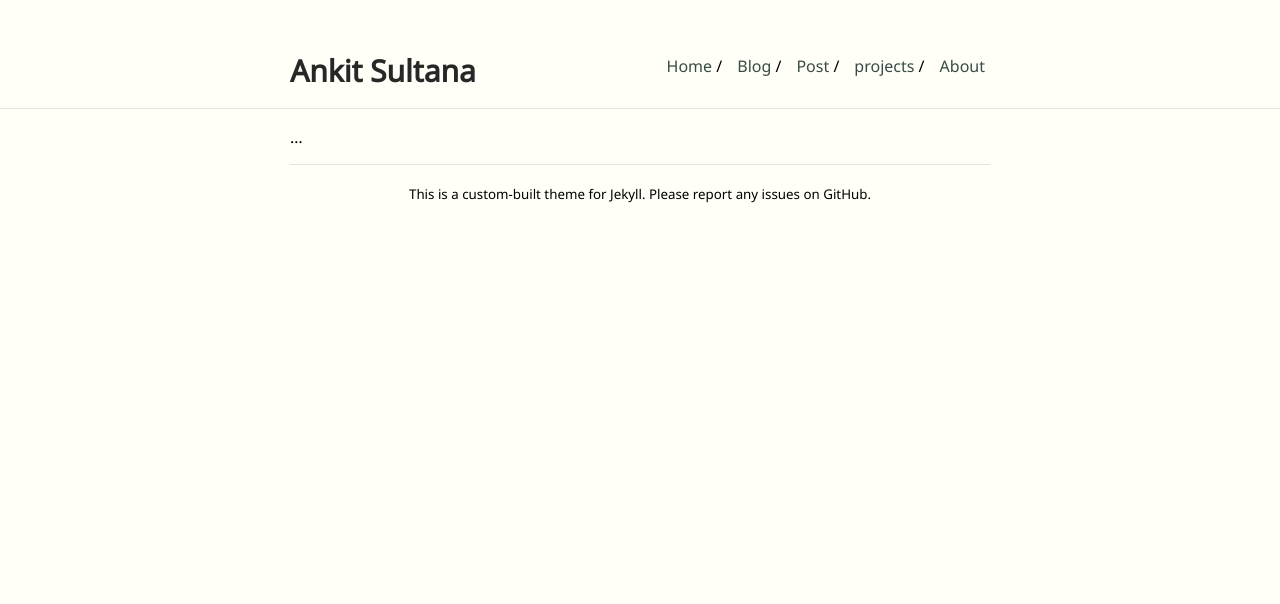
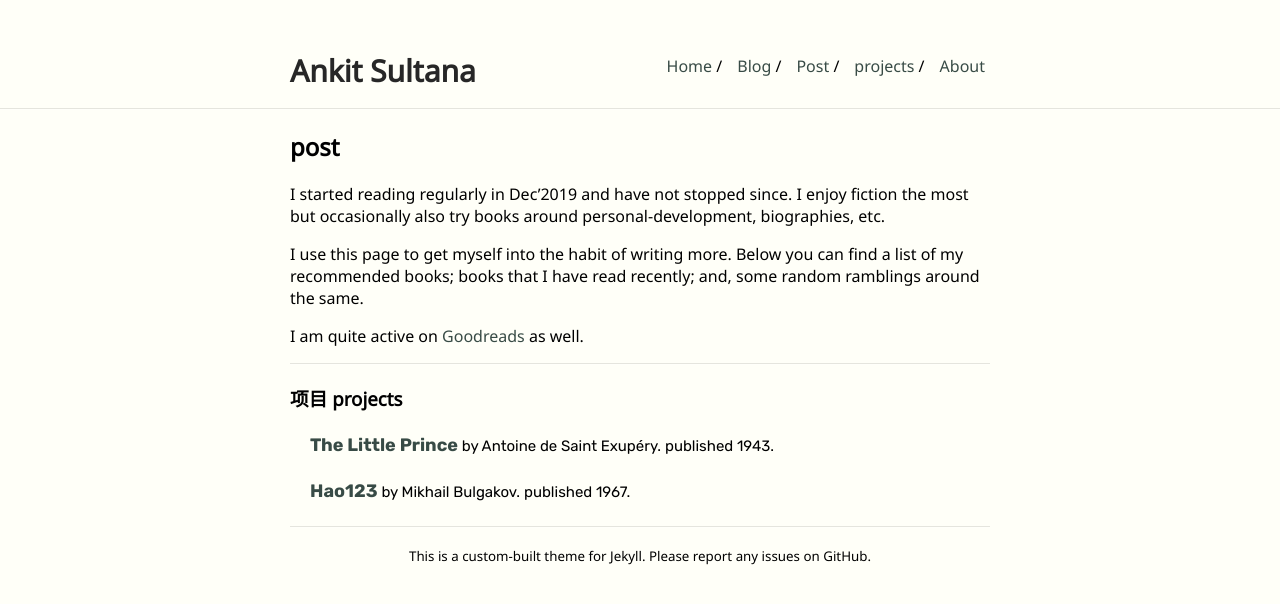
Before and after one commit to YiPianYe/ankitsultana, a Jekyll site: the page built from projects.md, in a window 1280 px wide. Shown: the top 604 px of the page. Built offline with Jekyll 4.4.1, drawn with Linux system fonts in a browser that asks for light colours; our own code applies the rules of GitHub Pages for plain Markdown files.

Commit message:
Update projects.md

```diff
--- a/projects.md
+++ b/projects.md
@@ -1 +1,36 @@
-...
+---
+layout: main
+---
+
+## post
+
+I started reading regularly in Dec'2019 and have not stopped since. I enjoy fiction the most
+but occasionally also try books around personal-development, biographies, etc.
+
+I use this page to get myself into the habit of writing more. Below you can find
+a list of my recommended books; books that I have read recently; and, some
+random ramblings around the same.
+
+I am quite active on [Goodreads](https://www.goodreads.com/user/show/33989424-ankit-sultana)
+as well.
+
+---
+
+
+### 项目 projects
+
+<ul class="related-posts">
+
+{% assign blog_posts = site.posts | where: 'recommended_book', true %}
+{% for post in blog_posts %}
+        <li class="main-page-list">
+            <h4>
+            <a href="{{ post.goodreads_url }}">
+                <span>{{ post.title }}</span>
+            </a>
+                <small>by {{ post.author }}.</small>
+                <small>published {{ post.year }}.</small>
+            </h4>
+        </li>
+        {% if forloop.last %}</ul>{% endif %}
+{% endfor %}
```
